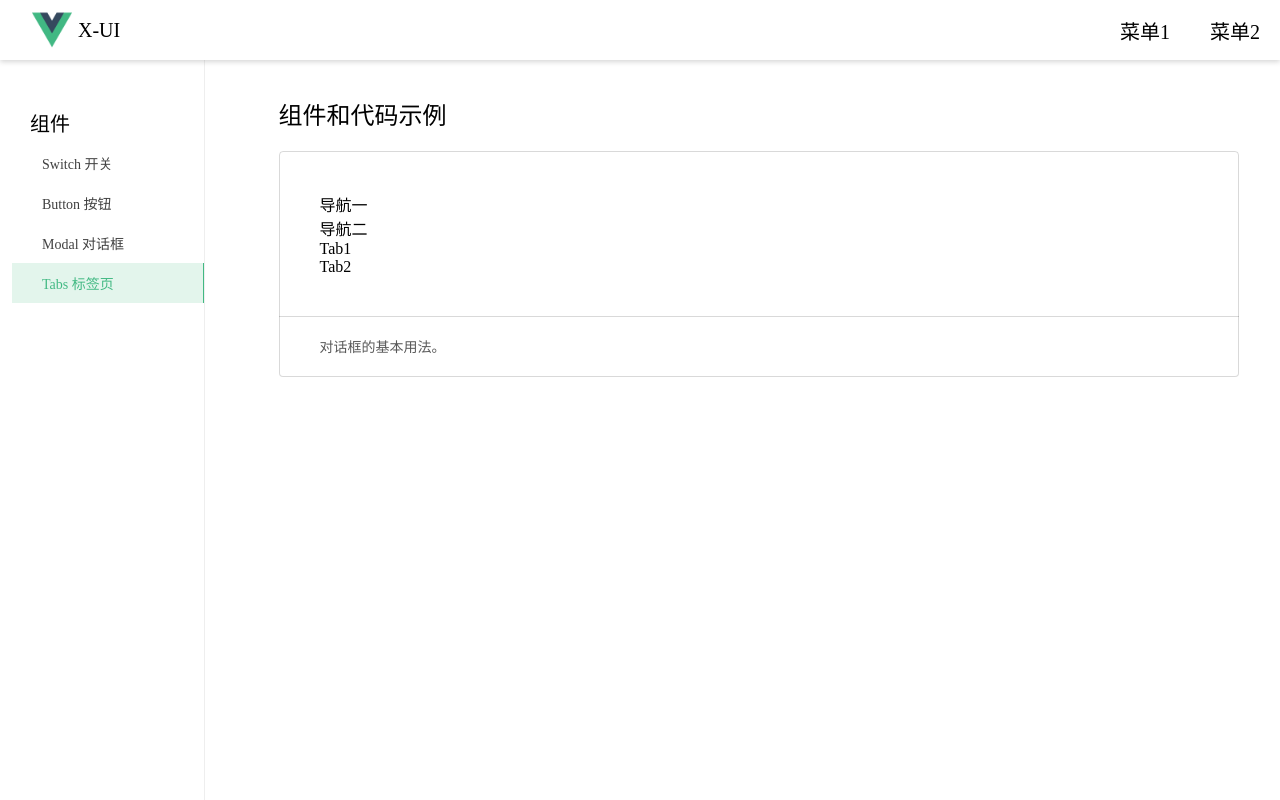
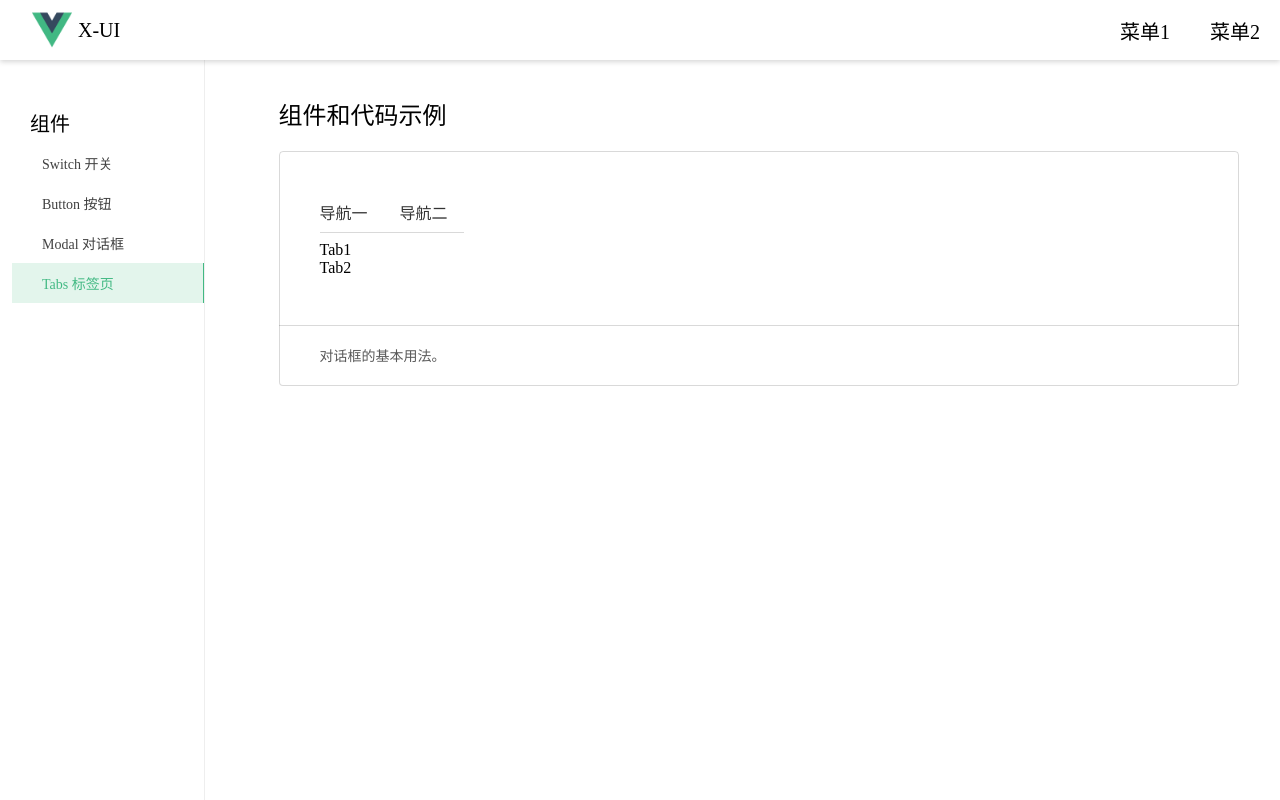
Before and after one commit to wuwenxing0912/vue3-ui, a Vue app: page /#/document/tabs in a window 1280 px wide. Built offline with nearby package versions, Linux system fonts and the light colour scheme.

Commit message:
Tabs 样式

```diff
--- a/src/components/Tabs/Tabs.vue
+++ b/src/components/Tabs/Tabs.vue
@@ -1,7 +1,18 @@
 <template>
-  <div>
-    <div v-for="(title, index) in titles" :key="index">{{ title }}</div>
-    <component v-for="(child, index) in children" :is="child" :key="index" />
+  <div class="x-tabs">
+    <div class="x-tabs-nav">
+      <div class="x-tabs-nav-item" v-for="(title, index) in titles" :key="index">
+        {{ title }}
+      </div>
+    </div>
+    <div class="x-tabs-content">
+      <component
+        class="x-tabs-content-item"
+        v-for="(child, index) in children"
+        :is="child"
+        :key="index"
+      />
+    </div>
   </div>
 </template>
 
@@ -22,3 +33,28 @@ export default {
   },
 };
 </script>
+
+<style lang="scss" scoped>
+$main-color: #007aff;
+.x-tabs {
+  &-nav {
+    display: flex;
+    color: #333;
+    border-bottom: 1px solid #d9d9d9;
+    &-item {
+      padding: 8px 0;
+      margin: 0 16px;
+      cursor: pointer;
+      &:first-child {
+        margin-left: 0;
+      }
+      &.selected {
+        color: $main-color;
+      }
+    }
+  }
+  &-content {
+    padding: 8px 0;
+  }
+}
+</style>
```
